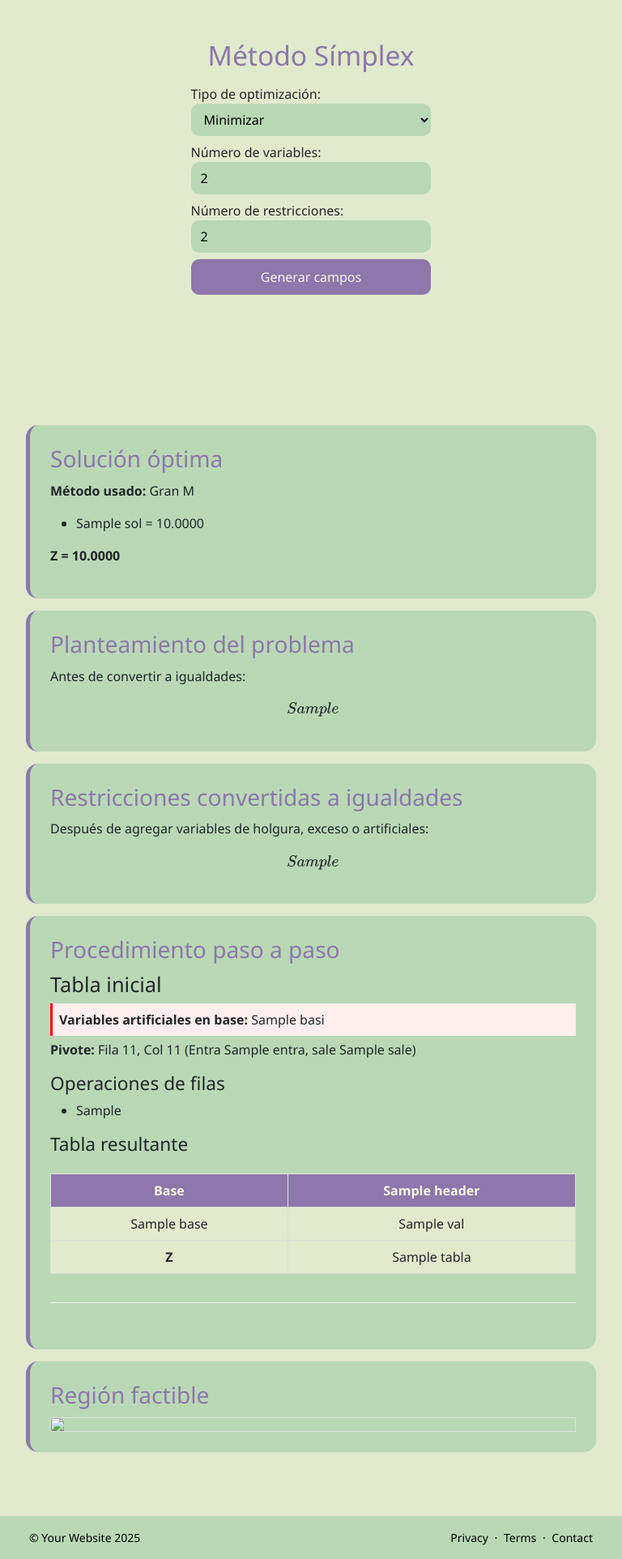
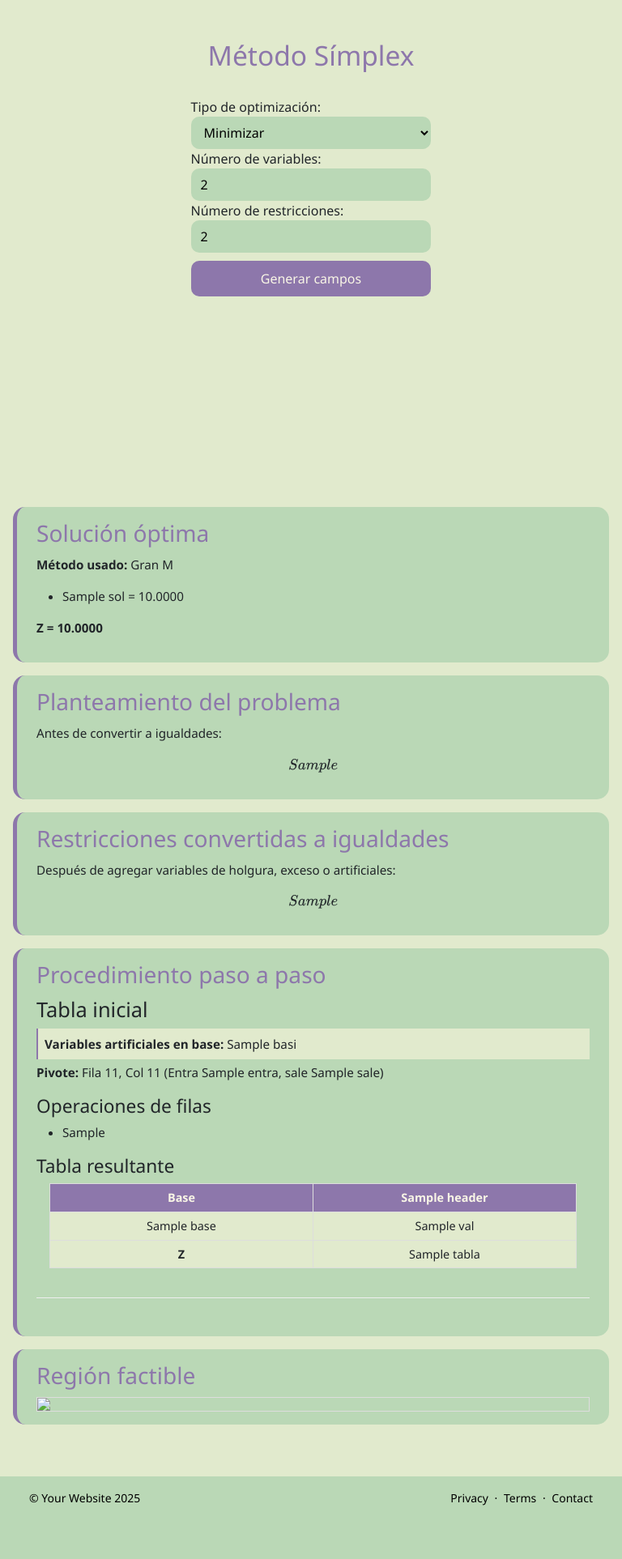
Before and after one commit to m-lucy2405/SystemMOP_PL, a Django app: template lineal_solver_PL_MOP/lineal_solver/apps/metodo_simplex/templates/simplex_form.html in a window 768 px wide. Shown: the part 72-1997 px from the top of the page at 81% size. After the commit the page ends 1931 px from the top, so only its background shows below. Run offline with Django 5.2, Linux system fonts and the light colour scheme; the template is opened without the code that fills it: most values are stand-ins (such as "Sample title", 1, 10 or a date in 2020).

Commit message:
puliendo la responsividad

```diff
--- a/lineal_solver_PL_MOP/lineal_solver/static/css/simplex.css
+++ b/lineal_solver_PL_MOP/lineal_solver/static/css/simplex.css
@@ -10,6 +9,7 @@
   justify-content: center;
   padding: 1rem;
   width: 100%;
+  overflow: hidden;
 }
 
 .titulo-simplex {
@@ -19,16 +19,19 @@
   width: 100%;
 }
 
-.contenedor-campos {
-    display: flex;
-    flex-direction: column;
-    gap: 8px;
+/* -------------------- BLOQUES UNIFICADOS -------------------- */
+.contenedor-campos,
+.box-solution,
+#campos {
   width: 100%;
-    max-width: 600px;
-    padding: 0 1rem;
   box-sizing: border-box;
+  padding: 1rem;
+  margin: 0 auto;
+  max-width: 100%;
+  overflow-x: auto;
 }
 
+/* -------------------- BOTONES -------------------- */
 .botones-simplex {
   background-color: var(--color-oscuro);
   border: none;
@@ -38,6 +41,8 @@
   cursor: pointer;
   transition: background 0.2s ease;
   width: 100%;
+  margin-top: 10px;
+  margin-bottom: 10px;
 }
 
 .botones-simplex:hover {
@@ -54,24 +59,14 @@
   box-sizing: border-box;
 }
 
-.box-solution {
-    background-color: var(--color-primario);
-    padding: 25px;
-    margin: 15px auto;
-    border-radius: 15px;
-    border-left: 5px solid var(--color-oscuro);
-    width: 100%;
-    max-width: 800px;
-    box-sizing: border-box;
-    overflow-x: auto;
-}
-
 .btn-resolver-limpiar {
   display: flex;
   flex-direction: column;
   gap: 10px;
   width: 100%;
   margin-top: 1rem;
+  margin-top: 1.5rem; /* más separación arriba */
+  margin-bottom: 1.5rem; /* por si hay elementos abajo */
 }
 
 .btn-resolver-limpiar button {
@@ -117,20 +111,22 @@
   font-size: 1rem;
 }
 
-/* -------------------- TABLAS Y RESULTADOS -------------------- */
-
+/* -------------------- RESULTADOS Y TABLA -------------------- */
 .tabla-wrapper {
   width: 100%;
   overflow-x: auto;
+  padding-bottom: 1rem; /* espacio al final para evitar que se sienta "pegado" */
+  box-sizing: border-box;
 }
 
 .tabla-resultante {
+  min-width: 600px;     /* asegura que la tabla tenga suficiente ancho si hay muchas columnas */
+  width: max-content;   /* importante para que se expanda según su contenido */
+  border-collapse: collapse;
   background-color: var(--color-secundario);
-    width: 100%;
-    border-collapse: collapse;
-    margin: 15px 0;
-    min-width: 500px;
+  margin: 0 auto;
 }
+/*  */
 
 .tabla-resultante-encabezado {
   background-color: var(--color-oscuro);
@@ -147,16 +143,24 @@ th {
   background: #f2f2f2;
 }
 
+.box-solution {
+    background-color: var(--color-primario);
+    padding: 25px;
+    border-radius: 15px;
+    border-left: 5px solid var(--color-oscuro);
+    margin: 1.5rem 0;
+}
+
 .box-solution-titulo {
   color: var(--color-oscuro);
   margin-bottom: 10px;
 }
 
 .artificial {
-    background: #ffeeee;
+  background: var(--color-secundario);
   padding: 8px;
   margin: 5px 0;
-    border-left: 3px solid #f00;
+  border-left: 2px solid var(--color-oscuro);
 }
 
 .pivot-cell {
@@ -171,14 +175,7 @@ th {
   margin: 15px 0;
 }
 
-#resultado-wrapper {
-    width: 100%;
-    box-sizing: border-box;
-    padding: 1rem;
-}
-
 /* -------------------- GRAFICA RESPONSIVA -------------------- */
-
 .grafica-responsive {
   width: 100%;
   max-width: 100%;
@@ -213,40 +222,94 @@ th {
   }
 
   .box-solution {
-        width: 100%;
-        max-width: 100%;
-        box-sizing: border-box;
+    font-size: 0.95rem;
     padding: 1rem;
+    padding-inline: 1.5rem;
     margin: 1rem 0;
-        font-size: 0.95rem;
-    }
-
-    #resultado-wrapper {
-        padding: 0.5rem;
-    }
-
-    table {
-        font-size: 0.85rem;
+    overflow-x: auto;
   }
 
   th, td {
     padding: 6px;
+    font-size: 0.85rem;
+    word-break: break-word;
+  }
+
+  /* Gráfica también responsiva */
+  .grafica-responsive {
+    width: 100%;
+    height: auto;
+    max-width: 100%;
   }
 }
 
-/* -------------------- TABLET Y PC -------------------- */
-
-@media (min-width: 577px) {
-    .grupo-variables input {
-        width: 70px;
+@media (min-width: 577px) and (max-width: 1200px) {
+  html, body {
+    overflow-x: hidden;
+    width: 100%;
   }
 
-    .fila-restriccion select,
-    .fila-restriccion input[type="number"]:not(.input-campos) {
-        width: 70px;
+  .contenedor-campos,
+  .box-solution,
+  #resultado-wrapper,
+  #campos,
+  .tabla-wrapper {
+    width: 100%;
+    max-width: 100vw;
+    overflow-x: auto;
+    box-sizing: border-box;
   }
 
-    .contenedor-campos {
-        max-width: 700px;
+  .fila-funcion,
+  .fila-restriccion {
+    flex-wrap: nowrap;
+    overflow-x: auto;
+    padding-bottom: 0.5rem;
+  }
+
+  .tabla-wrapper {
+    width: 100%;
+    overflow-x: auto;
+    padding: 0 1rem 1rem 1rem; /* margen interno a los lados */
+    box-sizing: border-box;
+  }
+
+  .tabla-resultante {
+    width: 100%;
+    min-width: unset;
+    border-collapse: collapse;
+    background-color: var(--color-secundario);
+    margin: 0 auto;
+    table-layout: fixed;
+  }
+
+  .tabla-resultante th,
+  .tabla-resultante td {
+    word-break: break-word;
+    overflow-wrap: break-word;
+  }
+
+  .botones-simplex,
+  .input-campos {
+    min-width: 70px;
+  }
+
+  .box-solution {
+    font-size: 0.95rem;
+    padding: 1rem;
+    padding-inline: 1.5rem;
+    margin: 1rem 0;
+    overflow-x: auto;
+  }
+
+  th, td {
+    padding: 6px;
+    font-size: 0.9rem;
+  }
+
+  .grafica-responsive {
+    width: 100%;
+    height: auto;
+    max-width: 100%;
   }
 }
```
Also changed, not shown: other parts of lineal_solver_PL_MOP/lineal_solver/static/css/simplex.css (+22 -12 lines). Lines whose indentation alone changed are shown as unchanged.
